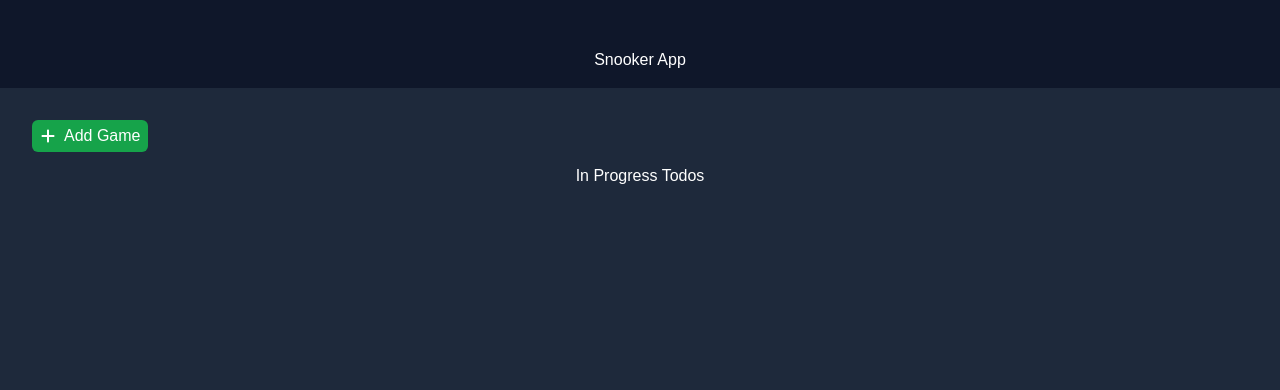
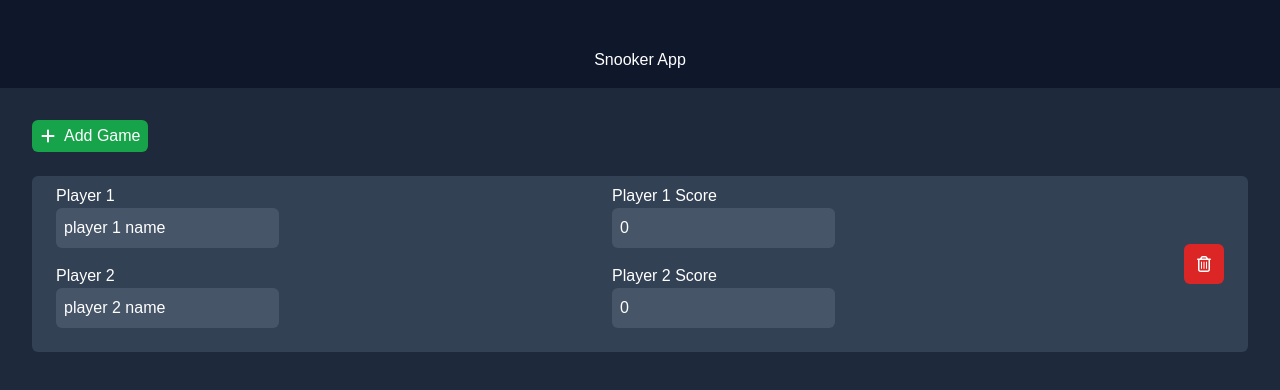
Before and after one commit to john-c-robson/snooker-app, a Next.js app: page / in a window 1280 px wide. Both pictures are taken after a click on the button "Add Game". Shown: the top 390 px of the page. Built offline with nearby package versions, Linux system fonts and the light colour scheme.

Commit message:
Added gameitem code for populating game results

```diff
--- a/app/page.tsx
+++ b/app/page.tsx
@@ -1,6 +1,6 @@
 'use client'
 
-import SnookerList from '@/components/SnookerList'
+import GameList from '@/components/GameList'
 
 export default function Home() {
   return (
@@ -9,7 +9,7 @@ export default function Home() {
         <div className="top bg-slate-900 p-4 pt-12 w-full text-center">
           <h1>Snooker App</h1>
         </div>
-        <SnookerList />
+        <GameList />
       </div>
     </>
   )
--- /dev/null
+++ b/components/GameItem.tsx
@@ -0,0 +1,66 @@
+import { SnookerItemType } from '@/types'
+import React from 'react'
+import { FaRegTrashCan } from 'react-icons/fa6'
+import { useSnookerStore } from '@/stores/useSnookerStore'
+
+interface SnookerItemProps {
+  games: SnookerItemType
+}
+
+export default function GameItem({ games }: SnookerItemProps) {
+  const {
+    updatePlayer1Name,
+    updatePlayer1Score,
+    updatePlayer2Name,
+    updatePlayer2Score,
+    deleteGame,
+  } = useSnookerStore()
+
+  return (
+    <>
+      <div
+        key={games.id}
+        className="flex flex-row justify-between items-center bg-slate-700 mt-6 p-2 py-2 rounded-md"
+      >
+        <div>
+          <p className="ml-4 text-left">Player 1</p>
+          <input
+            className="bg-slate-600 me-4 mb-4 ml-4 p-2 rounded-md grow"
+            type="text"
+            value={games.player1name}
+            onChange={(e) => updatePlayer1Name(games.id, e.target.value)}
+          />
+          <p className="ml-4 text-left">Player 2</p>
+          <input
+            className="bg-slate-600 me-4 mb-4 ml-4 p-2 rounded-md grow"
+            type="text"
+            value={games.player2name}
+            onChange={(e) => updatePlayer2Name(games.id, e.target.value)}
+          />
+        </div>
+        <div>
+          <p className="text-left">Player 1 Score</p>
+          <input
+            className="bg-slate-600 me-4 mb-4 p-2 rounded-md grow"
+            type="text"
+            value={games.player1score}
+            onChange={(e) => updatePlayer1Score(games.id, e.target.value)}
+          />
+          <p className="text-left">Player 2 Score</p>
+          <input
+            className="bg-slate-600 me-4 mb-4 p-2 rounded-md grow"
+            type="text"
+            value={games.player2score}
+            onChange={(e) => updatePlayer2Score(games.id, e.target.value)}
+          />
+        </div>
+        <button
+          className="bg-red-600 hover:bg-red-400 ms-4 mr-4 p-3 rounded-md text-white"
+          onClick={() => deleteGame(games.id)}
+        >
+          <FaRegTrashCan />
+        </button>
+      </div>
+    </>
+  )
+}
--- a/components/SnookerList.tsx
+++ b/components/GameList.tsx
@@ -1,9 +1,10 @@
 import React from 'react'
 import { FaPlus } from 'react-icons/fa6'
+import GameItem from './GameItem'
 import { useSnookerStore } from '@/stores/useSnookerStore'
 
-export default function TodoList() {
-  const { addGame } = useSnookerStore()
+export default function GameList() {
+  const { games, addGame } = useSnookerStore()
 
   return (
     <div className="p-8 w-full text-center">
@@ -15,7 +16,11 @@ export default function TodoList() {
         Add Game
       </button>
 
-      <h1 className="py-3">In Progress Todos</h1>
+      <>
+        {games.map((games) => (
+          <GameItem key={games.id} games={games} />
+        ))}
+      </>
     </div>
   )
 }
--- a/components/SnookerItem.tsx
+++ /dev/null
@@ -1,35 +0,0 @@
-import { SnookerItemType } from '@/types'
-import React from 'react'
-import { FaRegTrashCan } from 'react-icons/fa6'
-import { useSnookerStore } from '@/stores/useSnookerStore'
-
-interface SnookerItemProps {
-  snookers: SnookerItemType
-}
-
-export default function TodoItem({ snookers }: SnookerItemProps) {
-  const { updatePlayer1Name, deleteGame } = useSnookerStore()
-
-  return (
-    <>
-      <div
-        key={snookers.id}
-        className="flex flex-row justify-between items-center py-2"
-      >
-        <input
-          className="bg-slate-700 me-4 p-2 rounded-md grow"
-          type="text"
-          value={snookers.player1name}
-          onChange={(e) => updatePlayer1Name(snookers.id, e.target.value)}
-        />
-
-        <button
-          className="bg-red-600 hover:bg-red-400 ms-4 p-3 rounded-md text-white"
-          onClick={() => deleteGame(snookers.id)}
-        >
-          <FaRegTrashCan />
-        </button>
-      </div>
-    </>
-  )
-}
--- a/stores/useSnookerStore.ts
+++ b/stores/useSnookerStore.ts
@@ -4,21 +4,24 @@ import { create } from 'zustand'
 import { createJSONStorage, persist } from 'zustand/middleware'
 
 interface ISnookerStore {
-  snookers: SnookerItemType[]
+  games: SnookerItemType[]
   addGame: () => void
   updatePlayer1Name: (id: string, player1name: string) => void
+  updatePlayer1Score: (id: string, player1score: string) => void
+  updatePlayer2Name: (id: string, player2name: string) => void
+  updatePlayer2Score: (id: string, player2score: string) => void
   deleteGame: (id: string) => void
 }
 
 export const useSnookerStore = create<ISnookerStore>()(
   persist(
     (set) => ({
-      snookers: [],
+      games: [],
 
       addGame: () => {
         set((state) => ({
-          snookers: [
-            ...state.snookers,
+          games: [
+            ...state.games,
             {
               id: v4(),
               player1name: 'player 1 name',
@@ -30,20 +33,53 @@ export const useSnookerStore = create<ISnookerStore>()(
         }))
       },
 
-      updatePlayer1Name: (id, player1name) => {
+      updatePlayer1Name: (id, name) => {
         set((state) => ({
-          snookers: state.snookers.map((snookers) => {
-            if (snookers.id === id) {
-              snookers.player1name = player1name
+          games: state.games.map((games) => {
+            if (games.id === id) {
+              games.player1name = name
             }
-            return snookers
+            return games
+          }),
+        }))
+      },
+
+      updatePlayer1Score: (id, score) => {
+        set((state) => ({
+          games: state.games.map((games) => {
+            if (games.id === id) {
+              games.player1score = score
+            }
+            return games
+          }),
+        }))
+      },
+
+      updatePlayer2Name: (id, name) => {
+        set((state) => ({
+          games: state.games.map((games) => {
+            if (games.id === id) {
+              games.player2name = name
+            }
+            return games
+          }),
+        }))
+      },
+
+      updatePlayer2Score: (id, score) => {
+        set((state) => ({
+          games: state.games.map((games) => {
+            if (games.id === id) {
+              games.player2score = score
+            }
+            return games
           }),
         }))
       },
 
       deleteGame: (id) => {
         set((state) => ({
-          snookers: state.snookers.filter((snookers) => snookers.id !== id),
+          games: state.games.filter((games) => games.id !== id),
         }))
       },
     }),
```
